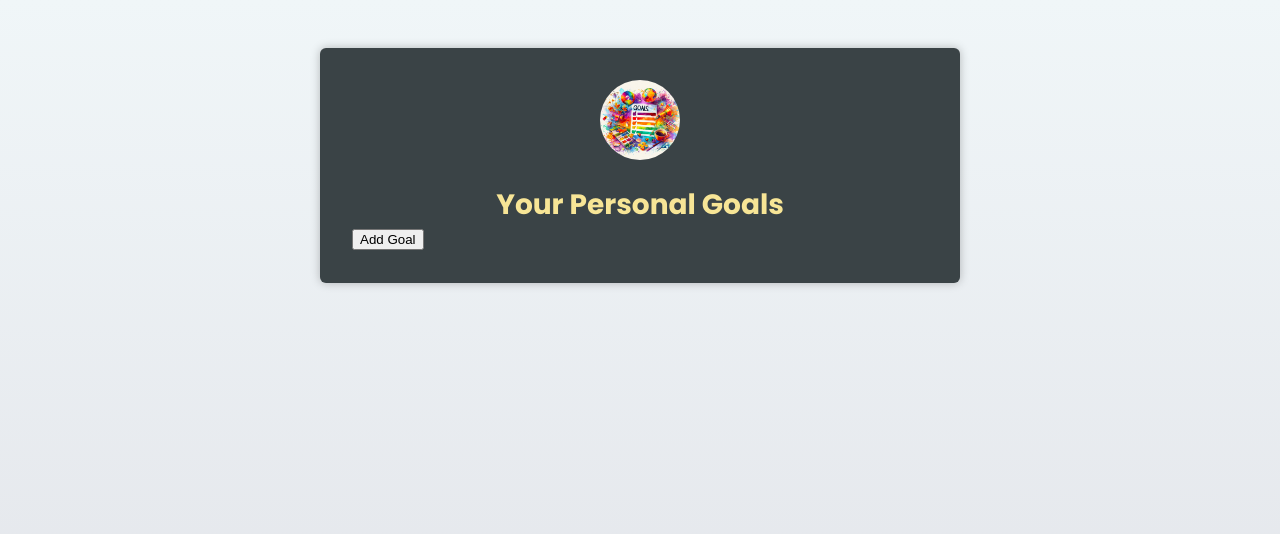
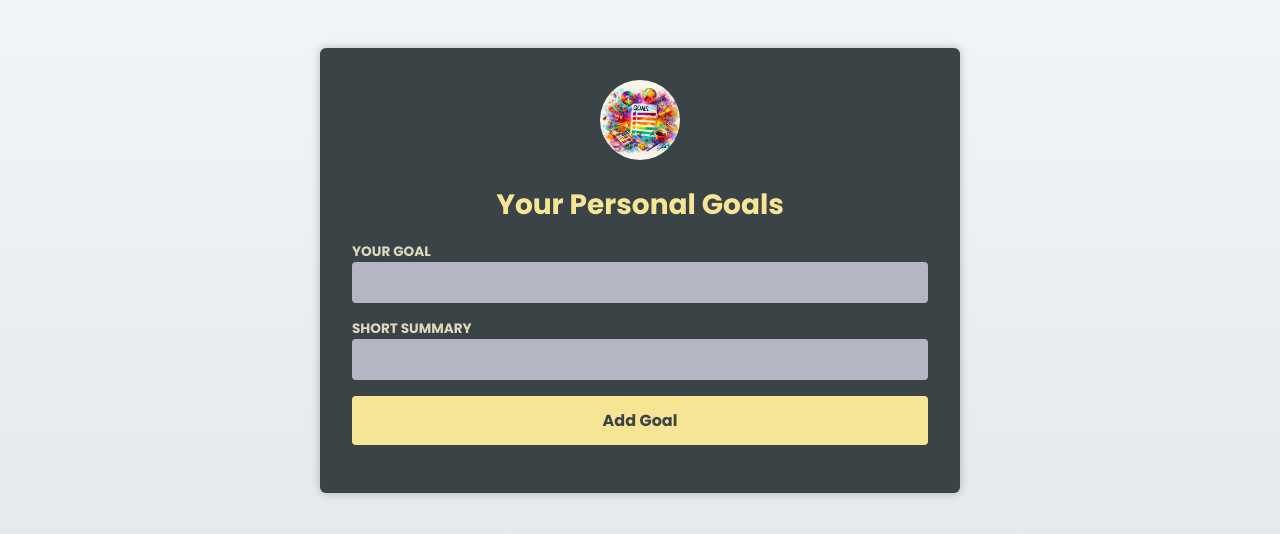
Before and after one commit to kalinsky-dev/GOAL-CHASER-React-TypeScript, a React (Vite) app: page / in a window 1280 px wide. Shown: the top 534 px of the page. Built offline with nearby package versions, Linux system fonts and the light colour scheme.

Commit message:
Update App to use NewGoal Component.

```diff
--- a/src/App.tsx
+++ b/src/App.tsx
@@ -1,8 +1,9 @@
 import { useState } from 'react';
 
+import goalsImg from './assets/goals.jpg';
 import Header from './components/Header.tsx';
+import NewGoal from './components/NewGoal.tsx';
 import PersonalGoalList from './components/PersonalGoalList.tsx';
-import goalsImg from './assets/goals.jpg';
 
 export interface IPersonalGoal {
   title: string;
@@ -36,8 +37,8 @@
       <Header image={{ src: goalsImg, alt: 'A list of goals' }}>
         <h1>Your Personal Goals</h1>
       </Header>
-      <PersonalGoalList goals={goals} onDeleteGoal={deleteGoalHandler}/>
-      <button onClick={addGoalHandler}>Add Goal</button>
+      <NewGoal />
+      <PersonalGoalList goals={goals} onDeleteGoal={deleteGoalHandler} />
     </main>
   );
 };
```
